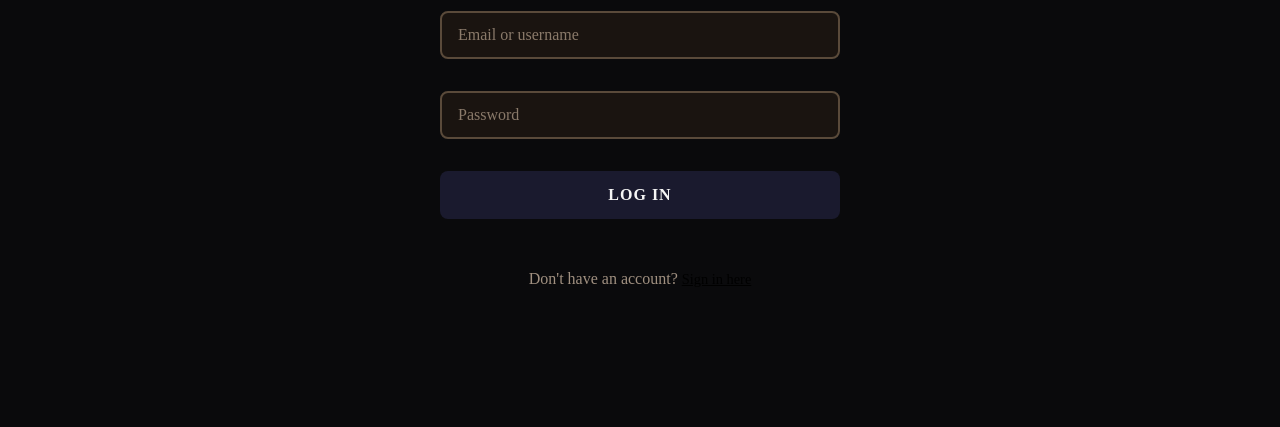
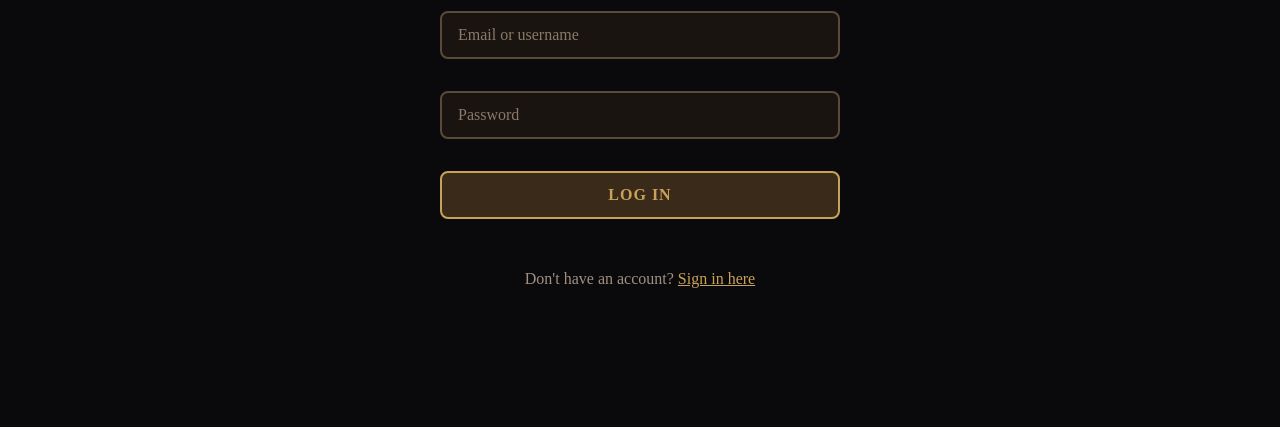
Before and after one commit to brinez-juan/Game---Construccion-de-Software, a website: page Videojuego/WebPage/pages/login.html in a window 1280 px wide. Shown: the part 373-800 px from the top of the page. Drawn offline with nearby package versions, Linux system fonts and the light colour scheme.

Commit message:
login style changes

```diff
--- a/Videojuego/WebPage/styles/login.css
+++ b/Videojuego/WebPage/styles/login.css
@@ -101,27 +101,31 @@ button.in-field:hover {
 }
 
 #login-submit, #sign-submit {
-    background-color: #1a1a2e;
-    color: whitesmoke;
+    background: #3a2a1a;
+    color: #c9a25a;
+    border: 2px solid #c9a25a;
     font-size: 1rem;
     font-weight: bold;
-    border: 2px solid transparent;
     cursor: pointer;
     transition: background-color 0.2s ease, border-color 0.2s ease;
 }
 
 #login-submit:hover, #sign-submit:hover {
-    background-color: transparent;
-    border-color: whitesmoke;
-    color: whitesmoke;
+    background: #c9a25a;
+    color: #1a1410;
+    border-color: #c9a25a;
 }
 
 #sign-button, #log-button {
-    background: none;
+    background: transparent;
     border: none;
-    color: black;
+    color: #c9a25a;
     text-decoration: underline;
     cursor: pointer;
-    font-size: 0.9rem;
+    font-size: 1rem;
     padding: 0;
 }
+
+#sign-button:hover, #log-button:hover {
+    color: #f3ead0;
+}
```
